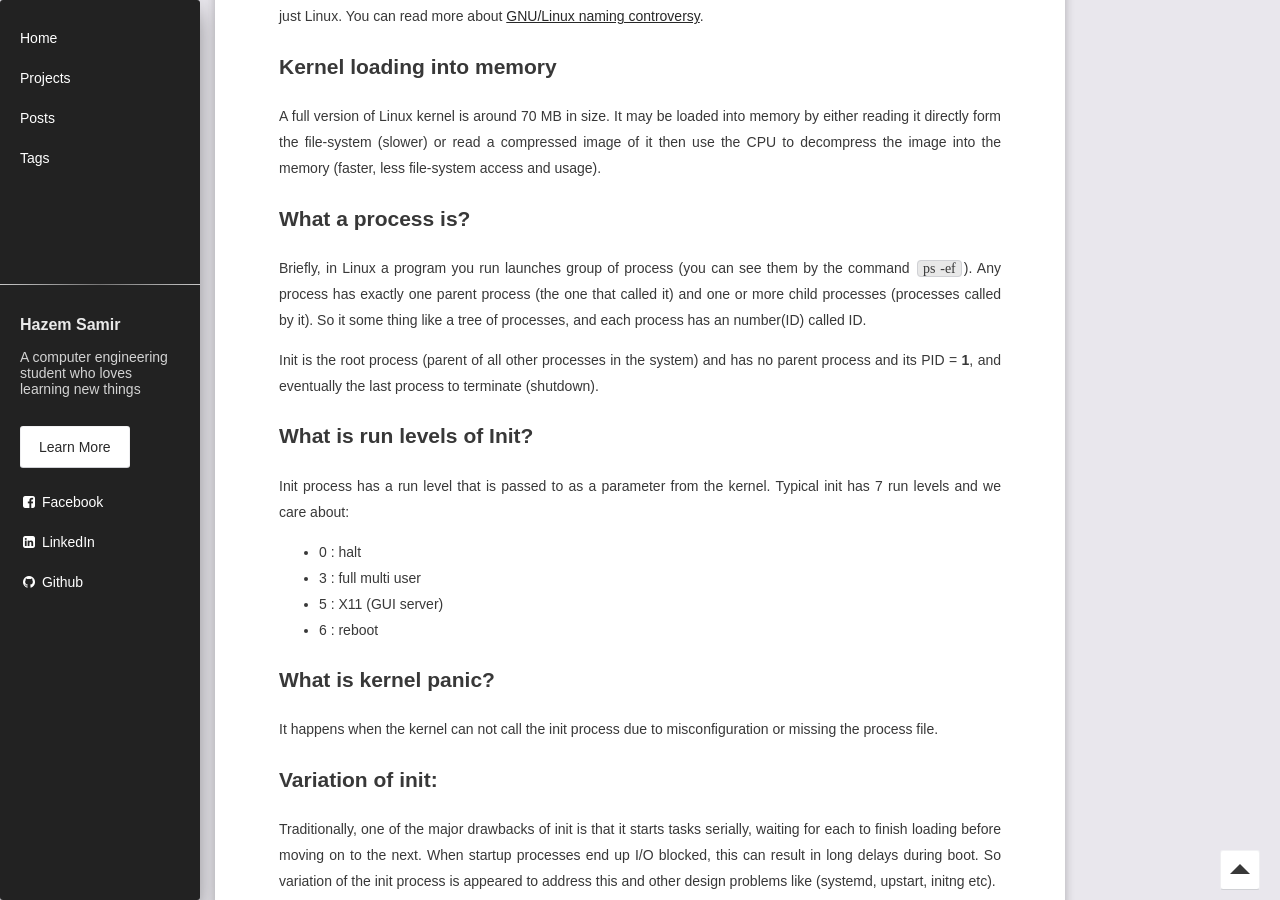
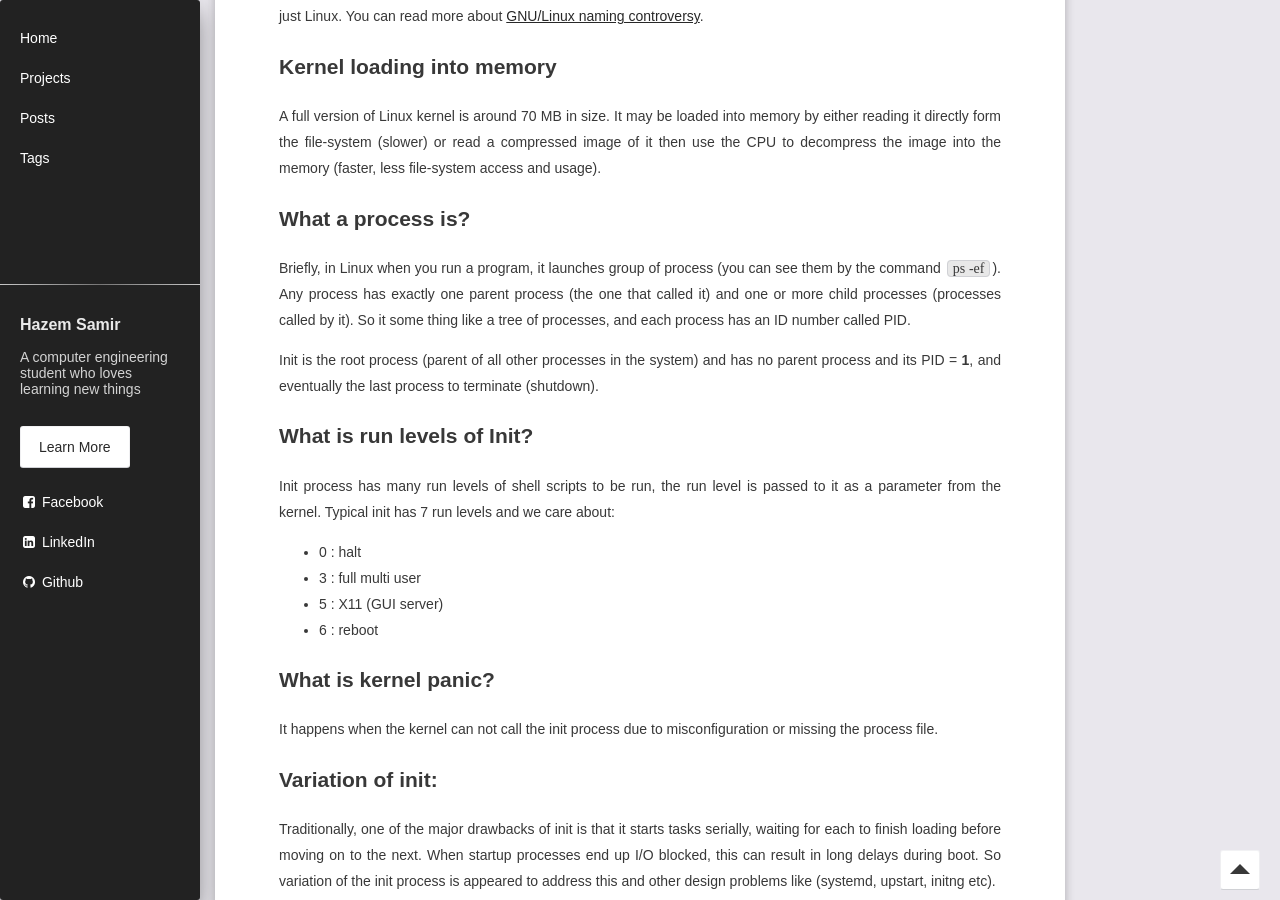
Before and after one commit to HazemSamir/HazemSamir.github.io, a Jekyll site: the page built from _posts/2016-05-23-linux-boot-process.md, in a window 1280 px wide and 900 px high, scrolled down 3686 px. Built offline with Jekyll 4.4.1, drawn with Linux system fonts in a browser that asks for light colours; some web fonts are replaced; comment, search, counter and statistics services are not loaded.

Commit message:
fix some typos and reformat some sentences

```diff
--- a/_posts/2016-05-23-linux-boot-process.md
+++ b/_posts/2016-05-23-linux-boot-process.md
@@ -127,13 +127,13 @@ A full version of Linux kernel is around 70 MB in size. It may be loaded into me
 
 ## What a process is?
 
-Briefly, in Linux a program you run launches group of process (you can see them by the command `ps -ef`). Any process has exactly one parent process (the one that called it) and one or more child processes (processes called by it). So it some thing like a tree of processes, and each process has an number(ID) called ID.
+Briefly, in Linux when you run a program, it launches group of process (you can see them by the command `ps -ef`). Any process has exactly one parent process (the one that called it) and one or more child processes (processes called by it). So it some thing like a tree of processes, and each process has an ID number called PID.
 
 Init is the root process (parent of all other processes in the system) and has no parent process and its PID = **1**, and eventually the last process to terminate (shutdown).
 
 ## What is run levels of Init?
 
-Init process has a run level that is passed to as a parameter from the kernel. Typical init has 7 run levels and we care about:
+Init process has many run levels of shell scripts to be run, the run level is passed to it as a parameter from the kernel. Typical init has 7 run levels and we care about:
 
 * 0 : halt
 * 3 : full multi user
```
